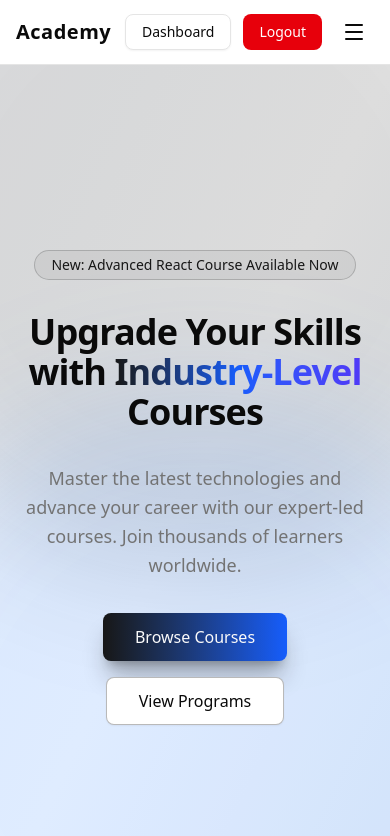
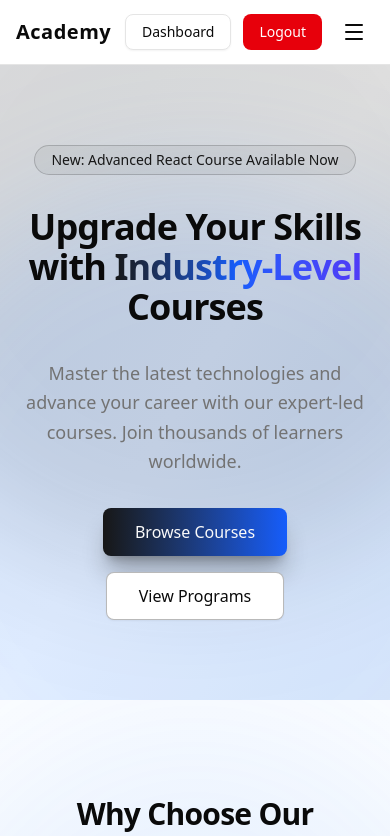
Before and after one commit to safin33221/Academy-fontend, a Next.js app: page / in a window 390 px wide. Shown: the top 836 px of the page. Built offline with nearby package versions, Linux system fonts and the light colour scheme.

Commit message:
udpate hero section

```diff
--- a/src/components/common/Navbar.tsx
+++ b/src/components/common/Navbar.tsx
@@ -121,11 +121,7 @@ export default function Navbar() {
                                                     </div>
 
                                                     {/* Animated Bottom Gradient Border */}
-                                                    <span className="absolute left-0 bottom-0 h-[2px] w-0
-                       bg-gradient-to-r from-blue-600 to-indigo-600
-                       dark:from-blue-500 dark:to-indigo-500
-                       transition-all duration-300
-                       group-hover:w-full rounded-full" />
+                                                    <span className="absolute left-0 bottom-0 h-0.5 w-0  bg-linear-to-r from-blue-600 to-indigo-600  dark:from-blue-500 dark:to-indigo-500 transition-all duration-300 group-hover:w-full rounded-full" />
                                                 </Link>
                                             ))}
                                         </div>
--- a/src/components/module/Home/HeroSection.tsx
+++ b/src/components/module/Home/HeroSection.tsx
@@ -28,7 +28,8 @@ const itemVariants: Variants = {
 
 export default function HeroSection() {
     return (
-        <section className="relative min-h-screen flex items-center justify-center overflow-hidden bg-linear-to-br from-slate-50 via-white to-slate-100 dark:from-slate-950 dark:via-slate-900 dark:to-slate-950">
+        <section className="relative max-md:py-20 md:min-h-screen flex items-center justify-center overflow-hidden bg-linear-to-br from-slate-50 via-white to-slate-100
+         dark:from-slate-950 dark:via-slate-900 dark:to-slate-950">
 
             {/* Content */}
             <motion.div
```
